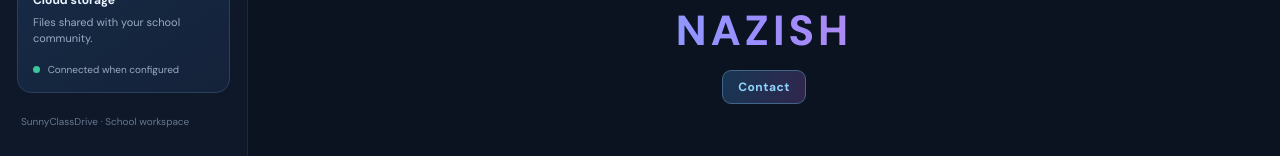
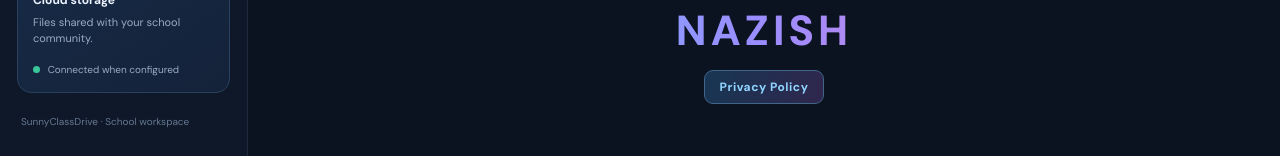
Before and after one commit to nazish906024-eng/sunnyclassdrive, a plain HTML site: page index.html in a window 1280 px wide. Shown: the part 952-1108 px from the top of the page. Drawn offline with Linux system fonts and the light colour scheme; no server answers.

Commit message:
Replace footer contact with Privacy Policy link

```diff
--- a/index.html
+++ b/index.html
@@ -106,7 +106,7 @@
         <footer class="site-footer">
           <div class="footer-simple">
             <h2 class="footer-name">NAZISH</h2>
-            <a class="footer-contact" href="mailto:nazish906024@gmail.com">Contact</a>
+            <a class="footer-contact" href="privacy-policy.html">Privacy Policy</a>
           </div>
         </footer>
         <p class="install-help" id="installHelp" hidden>To install: open your browser menu and choose <b>Add to Home screen</b> or <b>Install app</b>.</p>
```
